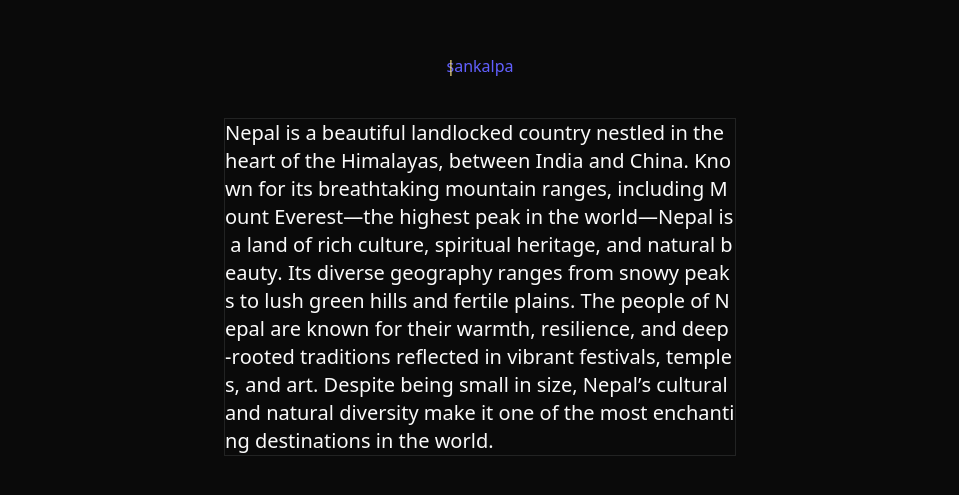
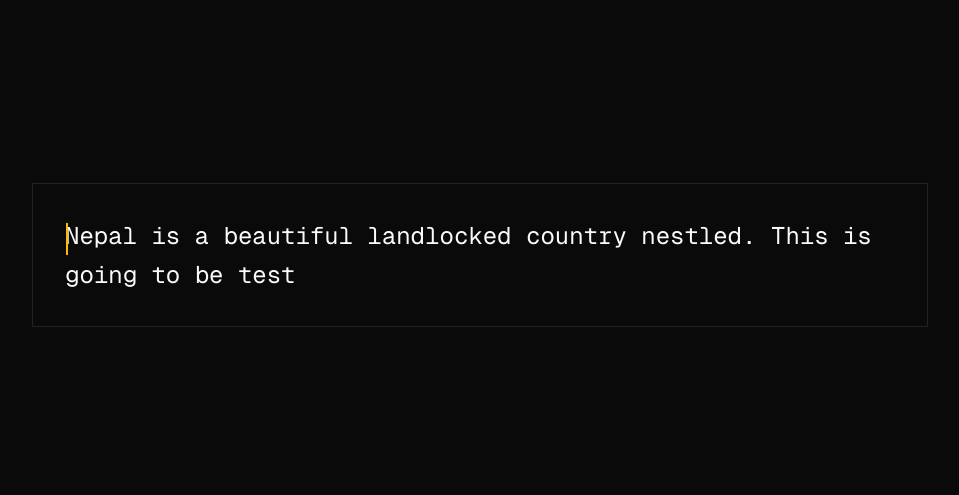
Before and after one commit to sankalpaacharya/Zero-Two, a Next.js app: page / in a window 1280 px wide. Shown: the part 145-640 px from the top of the page, without its empty margins (160-1119 px from the left). Built offline with nearby package versions, Linux system fonts and the light colour scheme.

Commit message:
feat: update typing component

```diff
--- a/components/typing.tsx
+++ b/components/typing.tsx
@@ -1,41 +1,62 @@
 "use client";
 import React, { useEffect, useRef, useState } from "react";
-import { cn } from "@/lib/utils";
 
 export default function Typing() {
   const message =
-    "Nepal is a beautiful landlocked country nestled in the heart of the Himalayas, between India and China. Known for its breathtaking mountain ranges, including Mount Everest—the highest peak in the world—Nepal is a land of rich culture, spiritual heritage, and natural beauty. Its diverse geography ranges from snowy peaks to lush green hills and fertile plains. The people of Nepal are known for their warmth, resilience, and deep-rooted traditions reflected in vibrant festivals, temples, and art. Despite being small in size, Nepal’s cultural and natural diversity make it one of the most enchanting destinations in the world.";
-  const words = message.split(" ");
+    "Nepal is a beautiful landlocked country nestled. This is going to be test";
   const characters = message.split("");
-  const activeCharacterRef = useRef<HTMLSpanElement | null>(null);
-  const [activeWord, setActiveWord] = useState(0);
-  const x = activeCharacterRef.current?.clientWidth;
+  const [currIndex, setCurrIndex] = useState(0);
+  const [caretPosition, setCaretPosition] = useState({ x: 0, y: 0 });
+  const characterRefs = useRef<(HTMLSpanElement | null)[]>([]);
+  const containerRef = useRef<HTMLDivElement | null>(null);
 
-  useEffect(() => {}, []);
+  useEffect(() => {
+    const charElement = characterRefs.current[currIndex];
+    const containerElement = containerRef.current;
+    if (charElement && containerElement) {
+      const charRect = charElement.getBoundingClientRect();
+      const containerRect = containerElement.getBoundingClientRect();
+      setCaretPosition({
+        x: charRect.left - containerRect.left,
+        y: charRect.top - containerRect.top,
+      });
+    }
+  }, [currIndex]);
+
+  const handleOnType = (e: any) => {
+    setCurrIndex((prev) => prev + 1);
+  };
 
   return (
     <>
-      <div className="relative">
-        <span className={cn("text-amber-200", `left-[${x}px] absolute`)}>
-          |
-        </span>
-        <span className="text-indigo-500" ref={activeCharacterRef}>
-          sankalpa
-        </span>
-      </div>
-      <div className="w-lg border flex flex-wrap text-xl break-words line-clamp-3">
+      <div
+        ref={containerRef}
+        className="w-full max-w-4xl border p-8 text-2xl relative font-mono leading-relaxed break-words"
+      >
+        <input
+          onChange={handleOnType}
+          type="text"
+          className="absolute w-full h-full opacity-0 top-0 left-0"
+        />
+        <span
+          className="absolute w-0.5 h-8 bg-amber-400"
+          style={{
+            top: caretPosition.y + "px",
+            left: caretPosition.x + "px",
+            transition: "left 0.1s ease-out, top 0.1s ease-out",
+          }}
+        />
         {characters.map((char, index) => (
-          <span className={cn("whitespace-pre")}>{char}</span>
+          <span
+            key={index}
+            ref={(el) => {
+              characterRefs.current[index] = el;
+            }}
+          >
+            {char === " " ? "\u00A0" : char}
+          </span>
         ))}
       </div>
     </>
   );
 }
-
-type LetterProps = {
-  char: string;
-  className?: string;
-};
-function Letter({ char, className }: LetterProps) {
-  return <span className={cn("whitespace-pre", className)}>{char}</span>;
-}
```
